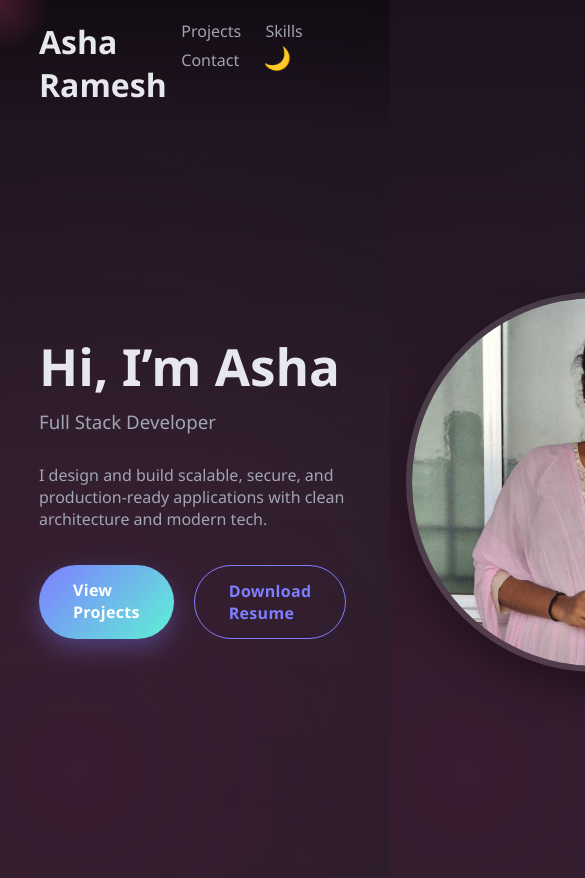
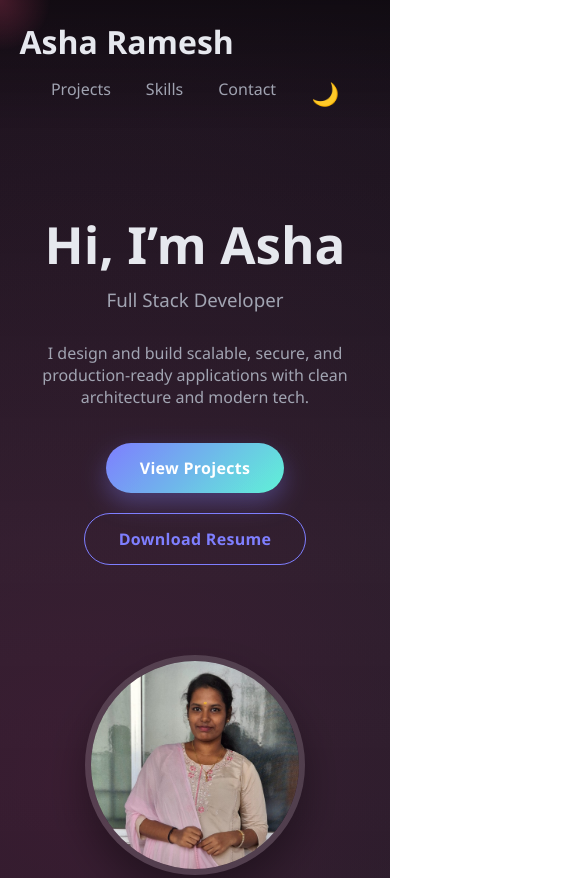
Before and after one commit to asha1834/portfolio, a plain HTML site: page index.html in a window 390 px wide. Shown: the top 878 px of the page, 585 px wide, since content can reach past the window. Drawn offline with Linux system fonts and the light colour scheme.

Commit message:
add mobile responsive layout

```diff
--- a/style.css
+++ b/style.css
@@ -406,3 +406,80 @@ footer {
   margin-top: 30px;
   flex-wrap: wrap;
 }
+/* =========================
+   MOBILE RESPONSIVE STYLES
+========================= */
+
+@media (max-width: 768px) {
+  /* HEADER */
+  header {
+    flex-direction: column;
+    gap: 15px;
+    padding: 20px 5%;
+  }
+
+  nav {
+    display: flex;
+    gap: 15px;
+    flex-wrap: wrap;
+    justify-content: center;
+  }
+
+  /* HERO */
+  .hero {
+    padding: 80px 5%;
+  }
+
+  .hero-content {
+    grid-template-columns: 1fr; /* 🔥 stack content */
+    text-align: center;
+  }
+
+  .hero-text {
+    align-items: center;
+  }
+
+  .hero-text h2,
+  .hero-text h3,
+  .hero-text p {
+    text-align: center; /* 🔥 mobile readability */
+  }
+
+  .hero-image {
+    display: flex;
+    justify-content: center;
+    margin-top: 30px;
+  }
+
+  .hero-image img {
+    width: 220px;
+    height: 220px;
+  }
+
+  .hero-actions {
+    justify-content: center;
+    flex-wrap: wrap;
+  }
+
+  /* SECTIONS */
+  section {
+    padding: 70px 5%;
+  }
+
+  /* PROJECTS */
+  .projects {
+    grid-template-columns: 1fr; /* 🔥 one card per row */
+  }
+
+  /* MODAL */
+  .modal-content {
+    max-width: 90%;
+    padding: 30px 25px;
+  }
+
+  /* CONTACT */
+  .contact-links {
+    flex-direction: column;
+    align-items: center;
+  }
+}
```
